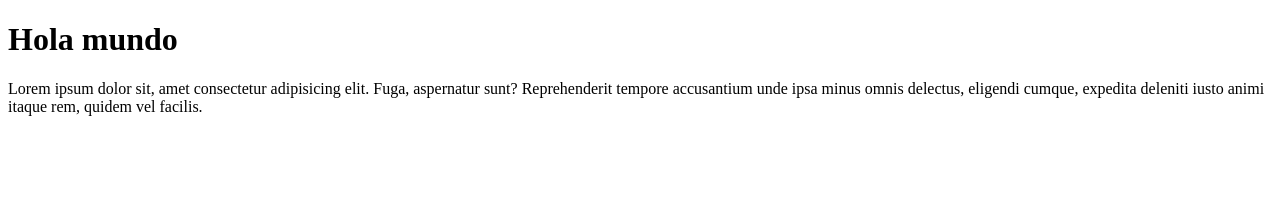
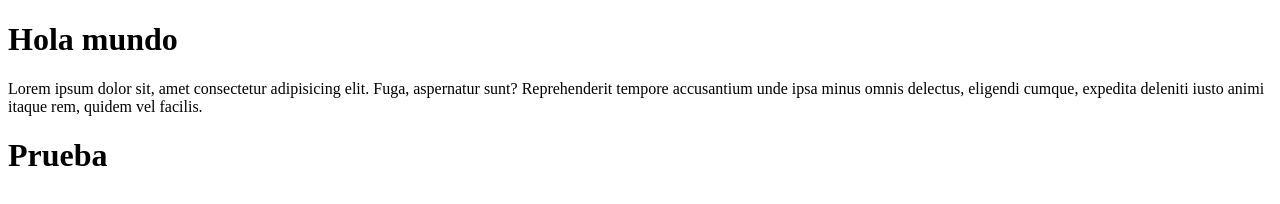
Before and after one commit to ElvisGT/proyecto_prueba, a plain HTML site: page index.html in a window 1280 px wide. Drawn offline with Linux system fonts and the light colour scheme.

Commit message:
Agregue un footer

```diff
--- a/index.html
+++ b/index.html
@@ -10,4 +10,5 @@
     <h1>Hola mundo</h1>
     <p>Lorem ipsum dolor sit, amet consectetur adipisicing elit. Fuga, aspernatur sunt? Reprehenderit tempore accusantium unde ipsa minus omnis delectus, eligendi cumque, expedita deleniti iusto animi itaque rem, quidem vel facilis.</p>
 </body>
+<footer><h1>Prueba</h1></footer>
 </html>
```
